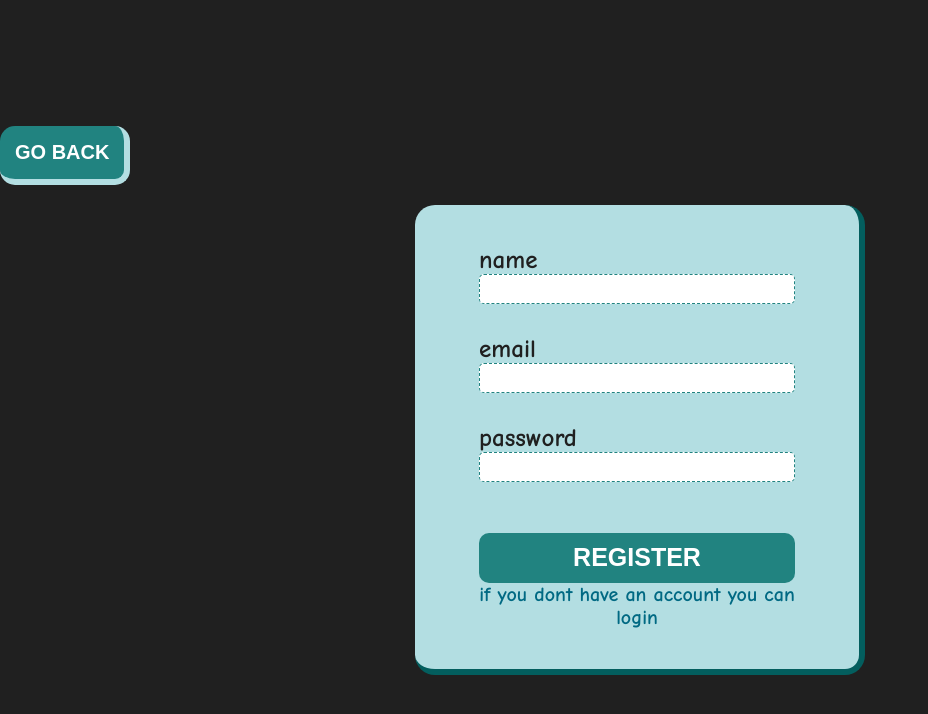
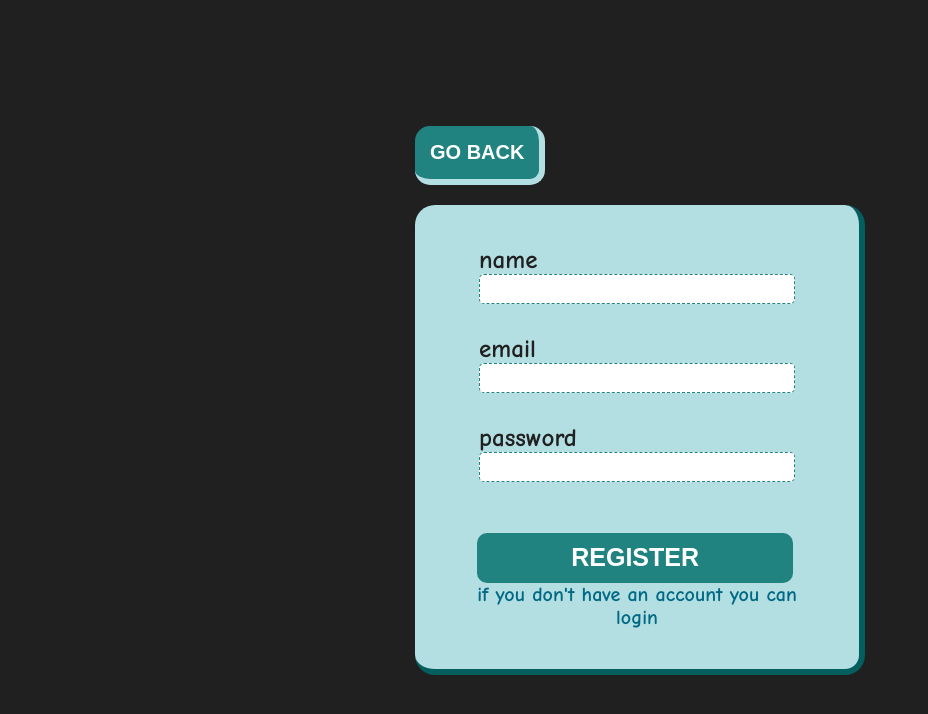
Before and after one commit to Kristina042/TickTackToe, an Angular app: page /register in a window 1280 px wide. Shown: the top 714 px of the page, without its empty margins (0-928 px from the left). Built offline with nearby package versions, Linux system fonts and the light colour scheme; no server answers.

Commit message:
auth page fixes

```diff
--- a/src/login/login.component.html
+++ b/src/login/login.component.html
@@ -1,9 +1,7 @@
-
+<div class="content">
   <div class="form-and-back-button">
       <div class="back-button" (click)="this.router.navigate(['/'])">go back</div>
-    <div class="form__wrapper">
       <form class="form" [formGroup]="loginForm" (ngSubmit)="submitForm()">
-
           <div class="form__controls">
               <div class="form__control">
                   <label>email</label>
--- a/src/login/login.component.scss
+++ b/src/login/login.component.scss
@@ -1,11 +1,18 @@
 @import '../styles.scss';
+
+.content {
+  width: 100%;
+  display: flex;
+  justify-content: center;
+  align-items: center;
+}
 
 .form {
     background-color: $light-blue;
 
     padding: 40px;
-    width: 450px;
     min-height: 470px;
+    width: 100%;
 
     border-right: 6px solid  $darker-blue;
     border-bottom: 6px solid $darker-blue;
@@ -95,7 +102,8 @@
 }
 
 
-.form-and-back-button{
+.form-and-back-button {
+  width: 450px;
   min-height: 100vh;
   display: flex;
   flex-direction: column;
@@ -125,9 +133,11 @@
 }
 
 @media (max-width: 1200px) {
+    .form-and-back-button {
+      width: 345px;
+    }
+
     .form {
-        width: 345px;
-
         &__control__input {
             width: 280px;
         }
--- a/src/register/register.component.html
+++ b/src/register/register.component.html
@@ -1,6 +1,6 @@
+<div class="content">
 <div class="form-and-back-button">
     <div class="back-button" (click)="this.router.navigate(['/'])">go back</div>
-    <div class="form__wrapper">
     <form class="form" [formGroup]="registrationForm" (ngSubmit)="submitForm()">
         <div class="form__controls">
             <div class="form__control">
@@ -44,7 +44,7 @@
             <button class="form__button" type="submit">register</button>
 
             <div class="form__nav">
-                    <div>if you dont have an account you can</div>
+                <div>if you don't have an account you can</div>
                 <div class="form__nav--login" (click)="this.router.navigate(['/login'])">login</div>
             </div>
         </div>
--- a/src/register/register.component.scss
+++ b/src/register/register.component.scss
@@ -1,11 +1,19 @@
 @import '../styles.scss';
 
+.content {
+  width: 100%;
+  display: flex;
+  justify-content: center;
+  align-items: center;
+}
+
 .form {
+  width: 100%;
+  margin: 0;
   background-color: $light-blue;
 
   padding: 40px;
   min-height: 470px;
-    width: 450px;
 
   border-right: 6px solid  $darker-blue;
   border-bottom: 6px solid $darker-blue;
@@ -20,12 +28,6 @@
   flex-direction: column;
   justify-content: space-between;
   align-items: center;
-
-    &__wrapper {
-        display: flex;
-        justify-content: center;
-        align-items: center;
-    }
 
   &__controls {
     display: flex;
@@ -49,7 +51,7 @@
       padding-left: 4px;
     }
 
-        &--error{
+    &--error {
       color: $darker-blue;
       font-size: 20px;
       position: absolute;
@@ -77,7 +79,7 @@
     }
   }
 
-    &__nav{
+  &__nav {
     font-size: 20px;
     display: flex;
     flex-direction: column;
@@ -93,7 +95,8 @@
   }
 }
 
-.form-and-back-button{
+.form-and-back-button {
+  width: 450px;
   min-height: 100vh;
   display: flex;
   flex-direction: column;
@@ -123,9 +126,12 @@
 }
 
 @media (max-width: 1200px) {
+
+  .form-and-back-button {
+    width: 345px;
+  }
+
   .form {
-        width: 345px;
-
     &__control__input {
       width: 280px;
     }
```
Lines whose indentation alone changed are shown as unchanged.
